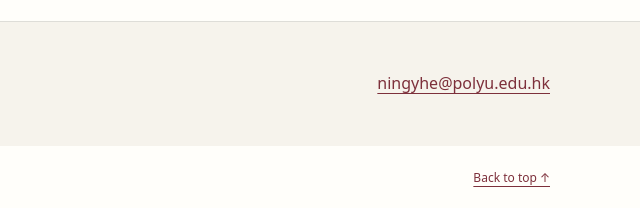
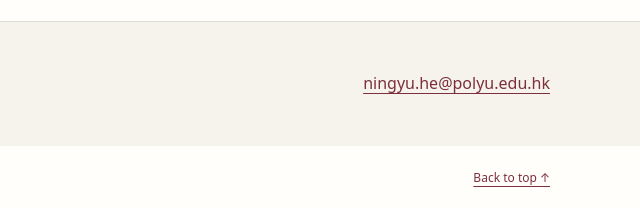
Before and after one commit to HNYuuu/agenticweb3-2027, a plain HTML site: page index.html in a window 1280 px wide. Shown: the part 4551-4759 px from the top of the page, 640-1280 px from the left. Drawn offline with Linux system fonts and the light colour scheme.

Commit message:
Update Ningyu He's workshop contact email

```diff
--- a/index.html
+++ b/index.html
@@ -192,7 +192,7 @@
     <section class="contact-section" id="contact" aria-labelledby="contact-title">
       <div class="wrap contact-row">
         <div><h2 id="contact-title">Contact</h2><p>For questions about the workshop, please contact Ningyu He.</p></div>
-        <a href="mailto:ningyhe@polyu.edu.hk">ningyhe@polyu.edu.hk</a>
+        <a href="mailto:ningyu.he@polyu.edu.hk">ningyu.he@polyu.edu.hk</a>
       </div>
     </section>
   </main>
```
